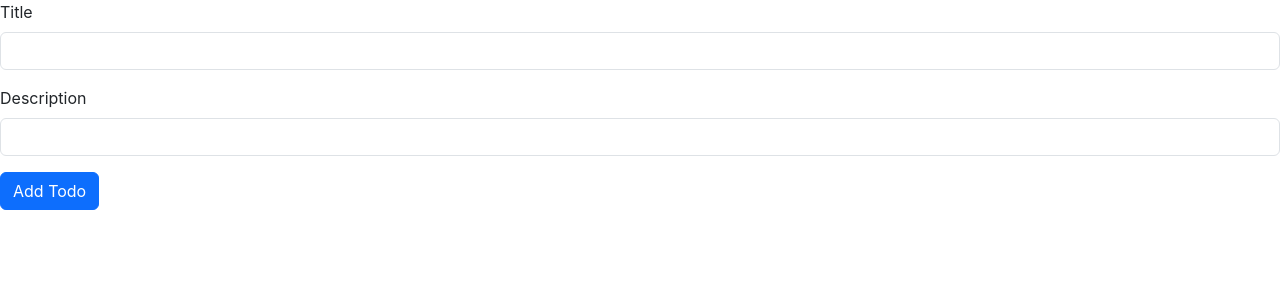
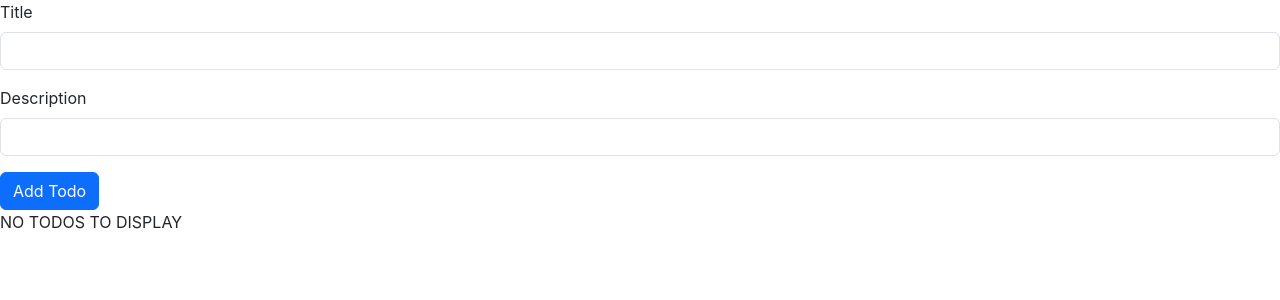
Before and after one commit to divyamishra22/project-reactjs-basics, a React (Create React App) app: page / in a window 1280 px wide. Shown: the top 300 px of the page. Built offline with nearby package versions, Linux system fonts and the light colour scheme.

Commit message:
fixed +update

```diff
--- a/src/App.js
+++ b/src/App.js
@@ -1,6 +1,6 @@
 //import logo from './logo.svg';
 import './App.css';
-import React, { useState } from 'react';
+//import React, { useState } from 'react';
 import TodoList from './My Components/TodoList';
 
 
--- a/src/My Components/Task.js
+++ b/src/My Components/Task.js
@@ -1,12 +1,12 @@
-import React from 'react'
+// import React from 'react'
 
-const Task = (task) => {
+const Task = ({task}) => {
   return (
-    <div className ="my">
+    <div>
        <h3>{task.title}</h3>
        <p>{task.description}</p>
     </div>
   )
 }
 
-export default Task
+export default Task;
--- a/src/My Components/TaskList.js
+++ b/src/My Components/TaskList.js
@@ -4,12 +4,10 @@ import Task from   '../My Components/Task';      ;
     const TaskList = ({tasks}) => {
     return (
         <div>
-      { tasks.length === 0? "NO TODOS TO DISPLAY": tasks.map((task) =>{
-        return  <Task task={task} key={task.key} />
-    })
-       }
+      { tasks?.length? tasks.map((task) =>
+         <Task task={task} key={task.key} />) :"NO TODOS TO DISPLAY" }
        </div>
     );
 };
 
-export default Task;
+export default TaskList;
--- a/src/My Components/TodoList.js
+++ b/src/My Components/TodoList.js
@@ -1,32 +1,14 @@
 // import React from 'react'
-import React, { useState } from 'react';
+import React, { useEffect, useState } from 'react';
 import TaskList from './TaskList';
+
 const TodoList = () => {
     const [tasks, settasks] = useState([]);
     const [title, settitle] = useState('');
     const [description, setdescription ] = useState('');
 
-    // const Todos = (
-    //     {
-    //         sno: 1,
-    //         title: "Market",
-    //         desc: "market",
-    //     },
-    //     {
-    //         sno: 2,
-    //         title: " movies",
-    //         sec: "Movies",
-    //     },
-    //     {
-    //         sno:3,
-    //         title: "restaurant",
-    //         desc: "Restaurant",
-    //     }
-    // )
 
-
-
-    const addTask =(title,description) =>{
+    const addTask =(title,description) => {
         let key;
         console.log("adding a todo");
         const myTodo ={
@@ -34,9 +16,14 @@ const TodoList = () => {
          title: title,
         description: description,
         }
-        settasks([...tasks,myTodo]);
+        settasks([...tasks, myTodo]);
         console.log(tasks);
+        console.log(tasks.length);
       }
+    //   useEffect(() =>{
+    //     console.log(tasks);
+    //     },
+    //     [tasks])
     const handleSubmit = (e) => {
         e.preventDefault();
         if (!title || !description) {
@@ -69,7 +56,8 @@ const TodoList = () => {
                 <button type="submit" className="btn btn-primary">Add Todo</button>
             </form>
             <div>
-                  <TaskList todos={tasks} />
+                     <TaskList tasks={tasks} />
+
 
             </div>
         </>
```
